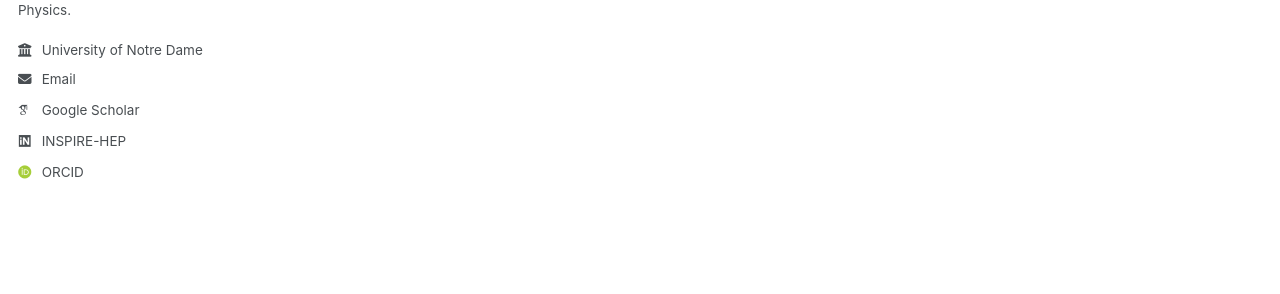
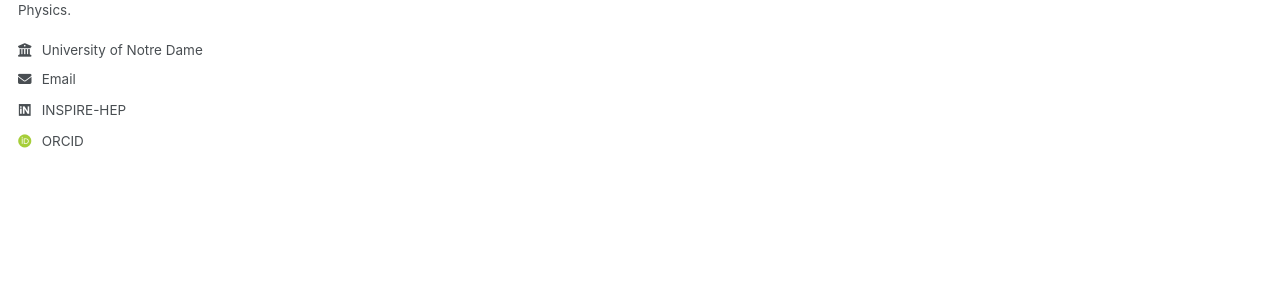
Before and after one commit to F-W-Yang/F-W-Yang.github.io, a Jekyll site: the page built from _pages/about.md, in a window 1280 px wide. Shown: the part 362-656 px from the top of the page. Built offline with Jekyll 4.4.1, drawn with Linux system fonts in a browser that asks for light colours; some web fonts are replaced; a script bundle is joined from its source files by our own code; library files that are not in the unit come from our copies.

Commit message:
Modify Google Scholar link and add preprint category
Updated Google Scholar link to be commented out and added a new category for preprint articles.

```diff
--- a/_config.yml
+++ b/_config.yml
@@ -36,7 +36,7 @@
   academia         : # URL
   arxiv            : # URL - Update with the correct link to your profile
   inspire-hep      : "https://inspirehep.net/authors/1724305?ui-citation-summary=true" # URL
-  googlescholar    : "https://scholar.google.com/citations?user=VN9Y6noAAAAJ&hl=en"
+  googlescholar    : #"https://scholar.google.com/citations?user=VN9Y6noAAAAJ&hl=en"
   impactstory      : # URL
   orcid            : "https://orcid.org/0000-0001-9873-6259"
   semantic         : # URL
@@ -84,12 +84,14 @@
 
 # Publication Category - The following the list of publication categories and their headings
 publication_category:
+  manuscripts:
+    title: 'Journal Articles'
+  arxivs:
+    title: 'Preprint Articles'
+  #conferences:
+  #  title: 'Conference Papers'
   #books:
   #  title: 'Books'
-  manuscripts:
-    title: 'Journal Articles'
-  #conferences:
-  #  title: 'Conference Papers'
 
 # Site Settings
 teaser                   :  # filename of teaser fallback teaser image placed in /images/ for social media previews
```
